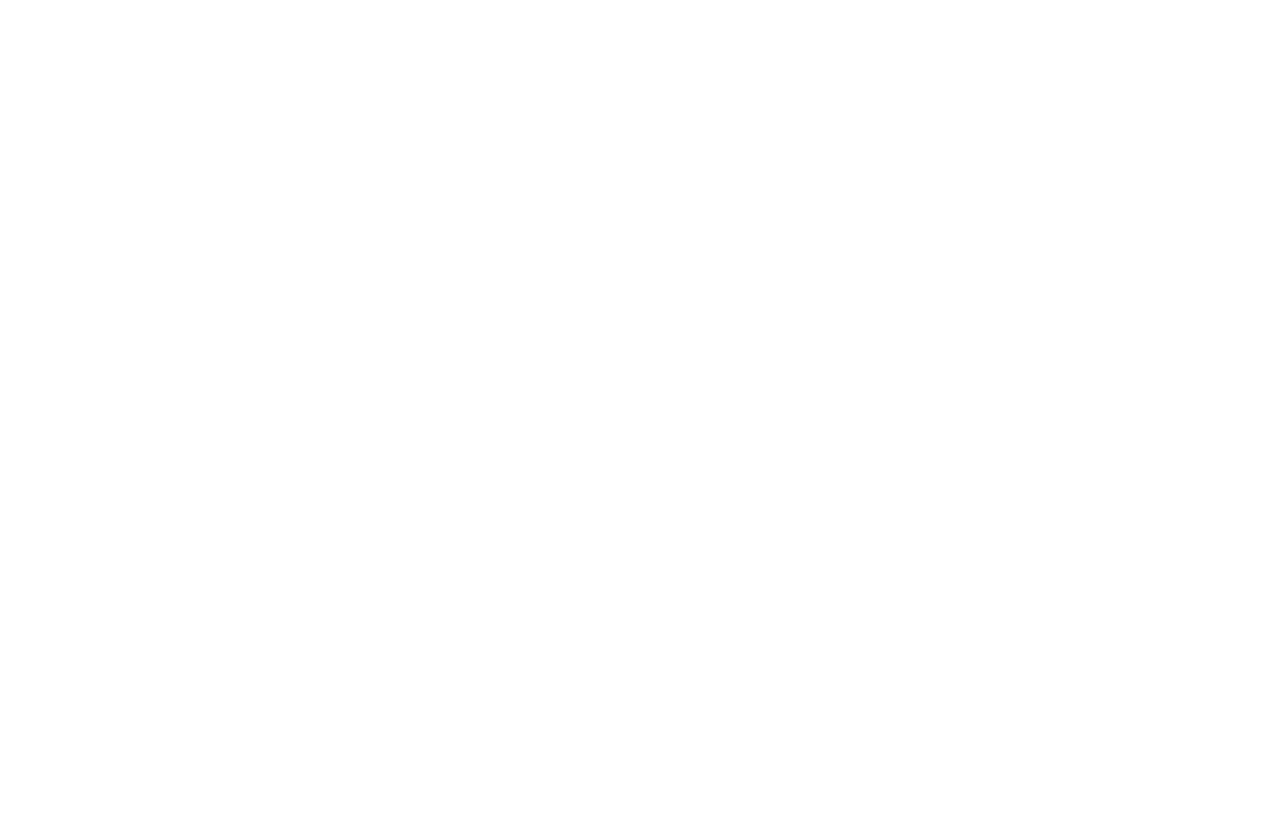
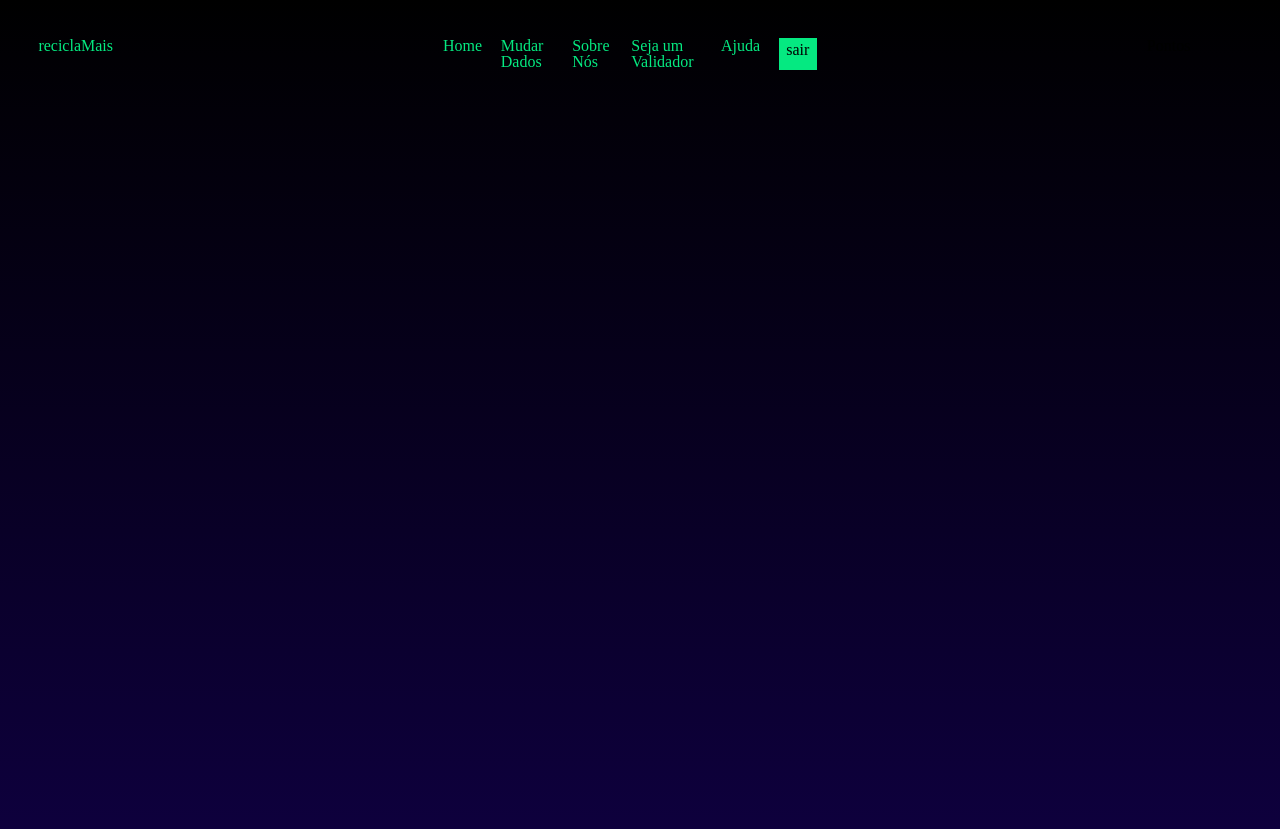
Before and after one commit to RayAra2004/ReciclaMais, a PHP site: page /telas/paginaInicialUser.html in a window 1280 px wide. Before the commit the page is empty. Before the commit the page ends 800 px from the top, so only its background shows below. Run offline with PHP 8.4, Linux system fonts and the light colour scheme.

Commit message:
criando header de paginaInicialUser

```diff
--- a/css/paginaInicialUser.css
+++ b/css/paginaInicialUser.css
@@ -1,17 +1,30 @@
-.Icon {
-    width: 200px;
-    height: 200px;
-    color: #333333;
-    border-bottom-color: #333333;
-    border-top-color: #333333;
-    border-left-color: #333333;
-    border-right-color: #333333;
-    border-bottom-left-radius: 0px;
-    border-top-left-radius: 0px;
-    border-bottom-right-radius: 0px;
-    border-top-right-radius: 0px;
-    border-bottom-width: 0px;
-    border-top-width: 0px;
-    border-left-width: 0px;
-    border-right-width: 0px;
-  }
+body{
+  min-height: 94vh;
+  padding: 3%;
+  background-image: linear-gradient(180deg, rgb(0, 0, 0), rgb(14, 0, 61));
+}
+header{
+  display: flex;
+  width: 90vw;
+  justify-content: space-between;
+
+}
+.reciclaMaisIcon{
+  display: flex;
+  max-width:fit-content;
+  max-height: 0%;
+  color: #05e981;
+}
+.menu{
+  display: flex;
+  max-width: fit-content;
+  max-height: 0%;
+  column-gap: 5%;
+  color: #05e981;
+}
+.menu .sairBtn{
+  background-color: #05e981;
+  color: black;
+  padding-block: 1%;
+  padding-inline: 2%;
+}
--- a/telas/paginaInicialUser.html
+++ b/telas/paginaInicialUser.html
@@ -9,6 +9,21 @@
     <title>Document</title>
 </head>
 <body>
-
+    <header>
+        <div class="reciclaMaisIcon">
+            <h1>reciclaMais</h1>
+        </div>
+        <div class="menu">
+            <p>Home</p>
+            <p>Mudar Dados</p>
+            <p>Sobre Nós</p>
+            <p>Seja um Validador</p>
+            <p>Ajuda</p>
+            <div class="sairBtn">sair</div>
+        </div>
+        <div class="subtitle">
+            Pontos
+        </div>
+    </header>
 </body>
 </html>
```
